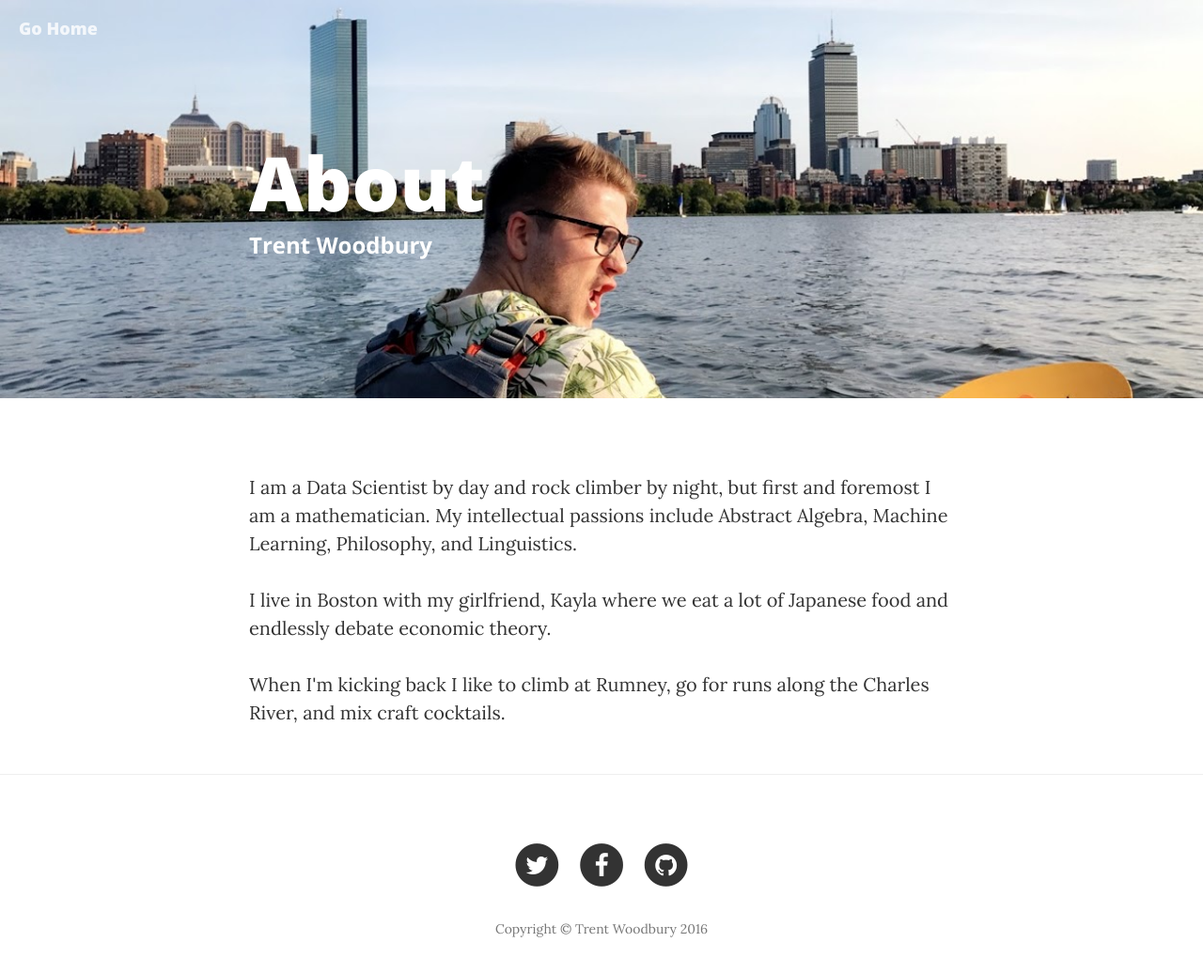
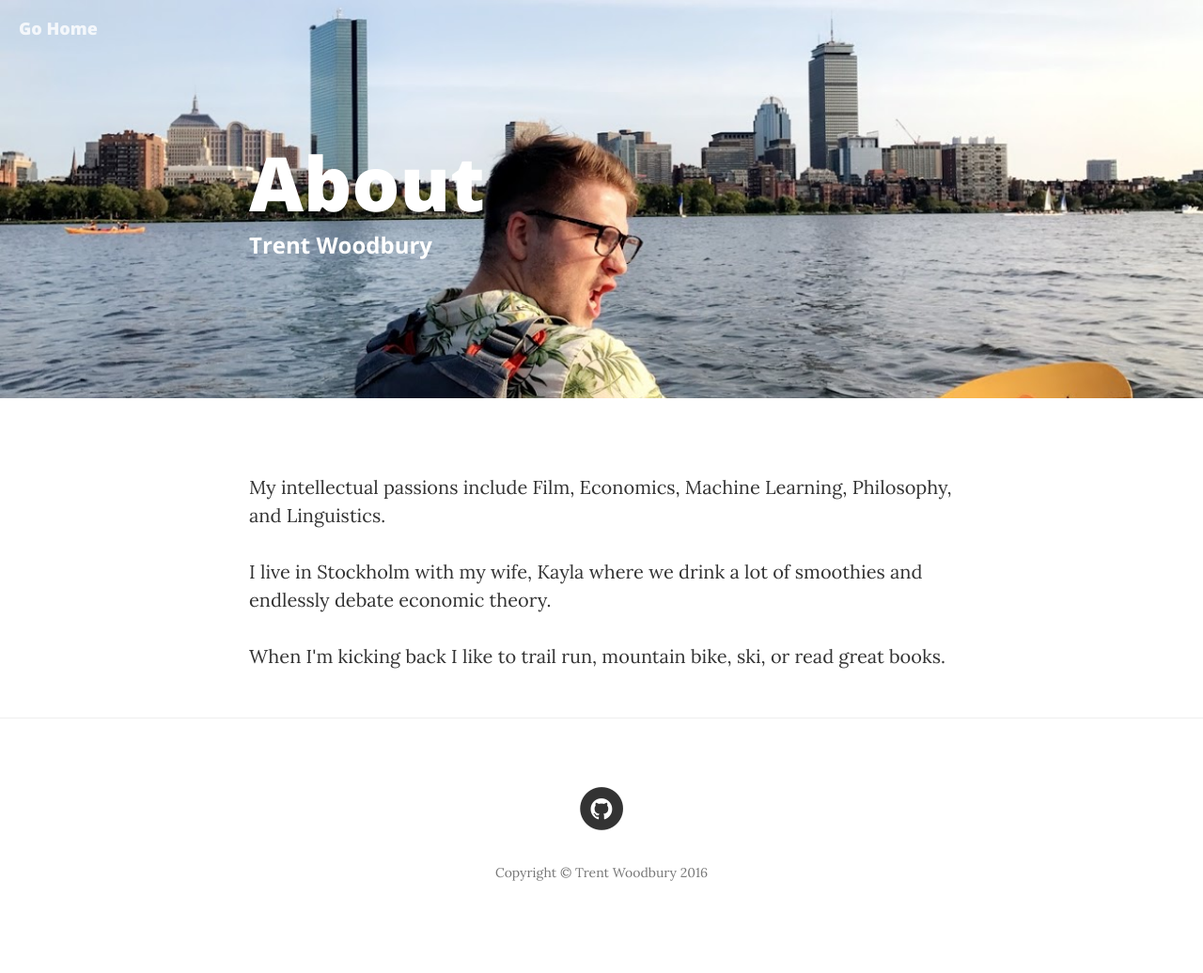
Before and after one commit to trentwoodbury/TrentWould, a plain HTML site: page about.html in a window 1280 px wide. Shown: the whole page at 94% size. After the commit the page ends 1005 px from the top, so only its background shows below. Drawn offline with nearby package versions, Linux system fonts and the light colour scheme.

Commit message:
Update the about section.

```diff
--- a/about.html
+++ b/about.html
@@ -81,13 +81,13 @@
     <div class="container">
         <div class="row">
             <div class="col-lg-8 col-lg-offset-2 col-md-10 col-md-offset-1">
-                <p>I am a Data Scientist by day and rock climber by night, but first and foremost I am a mathematician. My intellectual passions include Abstract Algebra, Machine Learning, Philosophy, and Linguistics.
+                <p>My intellectual passions include Film, Economics, Machine Learning, Philosophy, and Linguistics.
                 </p>
                 <p>
-                I live in Boston with my girlfriend, Kayla where we eat a lot of Japanese food and endlessly debate economic theory.
+                I live in Stockholm with my wife, Kayla where we drink a lot of smoothies and endlessly debate economic theory.
                 </p>
                 <p>
-                When I'm kicking back I like to climb at Rumney, go for runs along the Charles River, and mix craft cocktails.
+                When I'm kicking back I like to trail run, mountain bike, ski, or read great books.
                 </p>
             </div>
         </div>
@@ -101,22 +101,6 @@
             <div class="row">
                 <div class="col-lg-8 col-lg-offset-2 col-md-10 col-md-offset-1">
                     <ul class="list-inline text-center">
-                        <li>
-                            <a href="https://twitter.com/trent_woodbury">
-                                <span class="fa-stack fa-lg">
-                                    <i class="fa fa-circle fa-stack-2x"></i>
-                                    <i class="fa fa-twitter fa-stack-1x fa-inverse"></i>
-                                </span>
-                            </a>
-                        </li>
-                        <li>
-                            <a href="#">
-                                <span class="fa-stack fa-lg">
-                                    <i class="fa fa-circle fa-stack-2x"></i>
-                                    <i class="fa fa-facebook fa-stack-1x fa-inverse"></i>
-                                </span>
-                            </a>
-                        </li>
                         <li>
                             <a href="#">
                                 <span class="fa-stack fa-lg">
```
